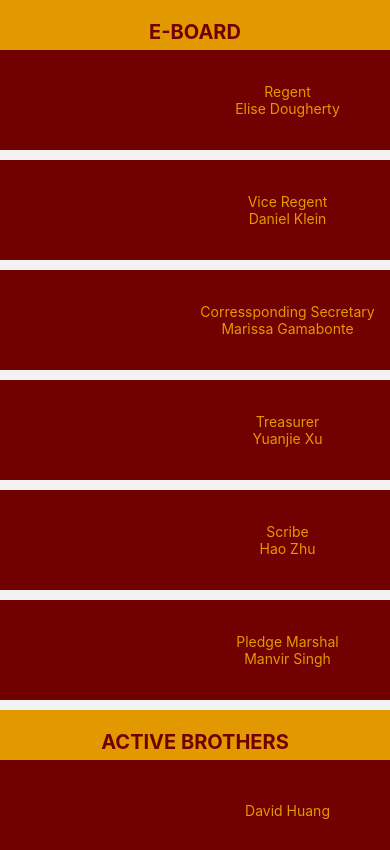
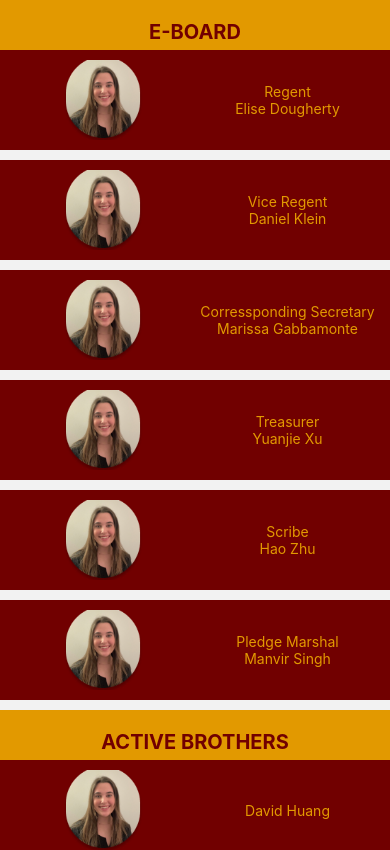
Before and after one commit to ThetaTauMuGamma/ThetaTauMobileApp, a React Native app in the folder theta_tau/: screen /Brothers in a window 390 px wide. Shown: the top 850 px of the page. Built offline with nearby package versions, Linux system fonts and the light colour scheme.

Commit message:
All brohters have elise image

```diff
--- a/theta_tau/components/brother.jsx
+++ b/theta_tau/components/brother.jsx
@@ -8,7 +8,7 @@ const Brother = (props) => {
   return (
     <Pressable style={styles.container} onPress={() => {navigation.navigate('BrotherPage')}}>
       <View style={styles.column}>
-        <Image source={props.imageSource} style={styles.icon} />
+        <Image source= {require('../assets/elise.png')} style={styles.icon} />
       </View>
       <View style={styles.column}>
         <Text style={styles.text}>{props.title}</Text>
--- a/theta_tau/pages/brothers.jsx
+++ b/theta_tau/pages/brothers.jsx
@@ -3,7 +3,6 @@ import { View, StyleSheet, Text, SafeAreaView, Dimensions, ScrollView } from 're
 import Navbar from "../components/navbar"
 import Brother from "../components/brother"
 import Extra from "../components/extra"
-import elise from '../assets/elise.png';
 const Brothers = () => {
 
   return (
@@ -11,9 +10,9 @@ const Brothers = () => {
       <SafeAreaView>
         <ScrollView>
           <Text style={styles.title}>E-BOARD</Text>
-          <Brother style={styles.brother} name="Elise Dougherty" title="Regent" image={elise} />
-          <Brother style={styles.brother} name="Daniel Klein" title="Vice Regent" image="../assets/elise.png"/>
-          <Brother style={styles.brother} name="Marissa Gamabonte" title="Corressponding Secretary" image="../assets/elise.png"/>
+          <Brother style={styles.brother} name="Elise Dougherty" title="Regent" imageSource = {require('../assets/elise.png')} />
+          <Brother style={styles.brother} name="Daniel Klein" title="Vice Regent" imageSource ="../assets/elise.png"/>
+          <Brother style={styles.brother} name="Marissa Gabbamonte" title="Corressponding Secretary" imageSource ={require("../assets/Marissa_Gabbamonte.jpeg")}/>
           <Brother style={styles.brother} name="Yuanjie Xu" title="Treasurer" image="../assets/elise.png"/>
           <Brother style={styles.brother} name="Hao Zhu" title="Scribe" image="../assets/elise.png"/>
           <Brother style={styles.brother} name="Manvir Singh" title="Pledge Marshal" image="../assets/elise.png"/>
```
